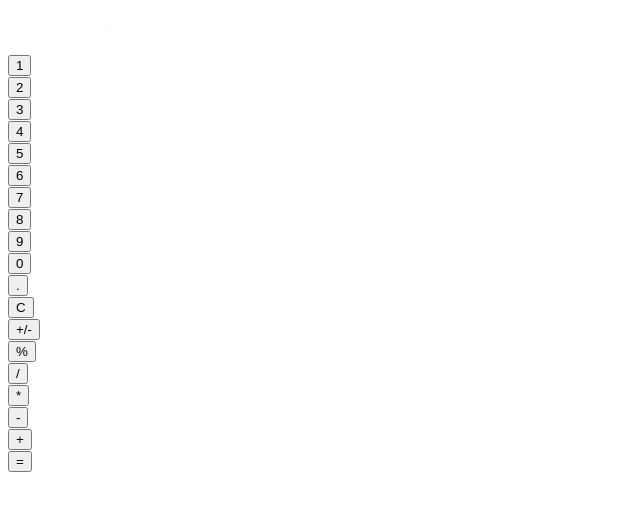
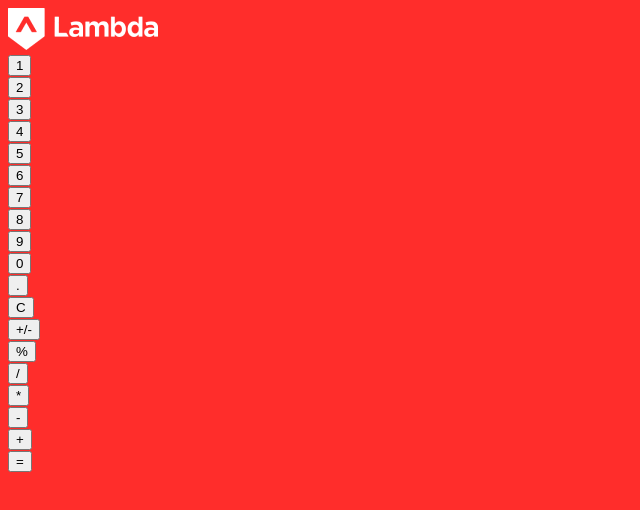
Before and after one commit to daredtech/lambda-calculator, a React (Create React App) app: page / in a window 1280 px wide. Shown: the top 510 px of the page, without its empty margins (0-640 px from the left). Built offline with nearby package versions, Linux system fonts and the light colour scheme.

Commit message:
added Display

```diff
--- a/src/App.css
+++ b/src/App.css
@@ -0,0 +1,3 @@
+:root {
+    background-color: #ff2d2b;
+  }
--- a/src/App.js
+++ b/src/App.js
@@ -2,14 +2,13 @@ import React from "react";
 import Numbers from "./components/ButtonComponents/NumberButtons/Numbers";
 import Specials from "./components/ButtonComponents/SpecialButtons/Specials";
 import Operators from "./components/ButtonComponents/OperatorButtons/Operators";
-
+import Logo from "./components/DisplayComponents/Logo";
+import Display from "./components/DisplayComponents/Display";
 
 import "./App.css";
 // STEP 4 - import the button and display components
 // Don't forget to import any extra css/scss files you build into the correct component
 
-// Logo has already been provided for you. Do the same for the remaining components
-import Logo from "./components/DisplayComponents/Logo";
 
 function App() {
   // STEP 5 - After you get the components displaying using the provided data file, write your state hooks here.
@@ -24,6 +23,7 @@ function App() {
       <Logo />
       <div className="App">
         {/* STEP 4 - Render your components here and be sure to properly import/export all files */}
+        <Display />
         <Numbers />
         <Specials />
         <Operators />
--- a/src/components/DisplayComponents/Display.js
+++ b/src/components/DisplayComponents/Display.js
@@ -3,3 +3,5 @@ import React from "react";
 const Display = () => {
   return <div>{/* Display any props data here */}</div>;
 };
+
+export default Display;
--- a/src/data.js
+++ b/src/data.js
@@ -5,7 +5,6 @@
 // and how you'll access the data.
 
 export const numbers = ["1", "2", "3", "4", "5", "6", "7", "8", "9", "0", "."];
-
 
 export const operators = [
   {
```
